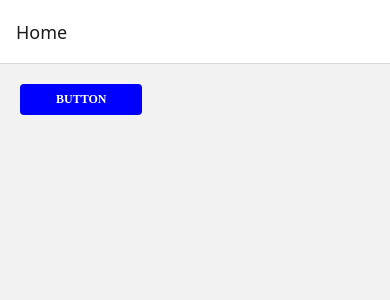
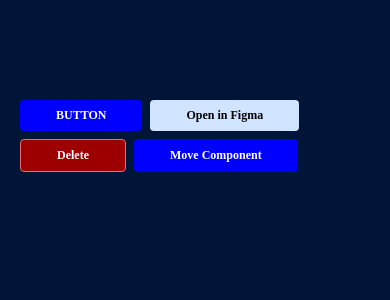
Before and after one commit to s77rt/UpInTheSky, a React Native app: screen / in a window 390 px wide. Shown: the top 300 px of the page. Built offline with nearby package versions, Linux system fonts and the light colour scheme.

Commit message:
test button colors

```diff
--- a/src/components/Button.tsx
+++ b/src/components/Button.tsx
@@ -1,20 +1,31 @@
-import React, {useMemo} from 'react';
-import {Pressable, StyleSheet, ViewStyle} from 'react-native';
+import React, {Children, useMemo} from 'react';
+import {ColorValue, Pressable, StyleSheet, ViewStyle} from 'react-native';
 import Text from './Text';
 
-type ButtonProps = {};
+type ButtonProps = {
+	variant?: 'primary' | 'secondary' | 'danger';
+	children?: React.ReactNode;
+};
 
-function Button({}: ButtonProps) {
+function Button({variant = 'primary', children}: ButtonProps) {
 	const style = useMemo<ViewStyle>(
 		() => ({
 			...styles.base,
+			...styles[`variant:${variant}`],
 		}),
-		[],
+		[variant],
+	);
+
+	const textColor = useMemo<ColorValue>(
+		() => (variant === 'secondary' ? 'black' : 'white'),
+		[variant],
 	);
 
 	return (
 		<Pressable style={style}>
-			<Text fontWeight="semiBold">BUTTON</Text>
+			<Text color={textColor} fontWeight="semiBold">
+				{children}
+			</Text>
 		</Pressable>
 	);
 }
@@ -24,8 +35,19 @@
 		borderRadius: 4,
 		paddingHorizontal: 36,
 		paddingVertical: 8,
-		backgroundColor: 'blue',
 		alignItems: 'center',
+		justifyContent: 'center',
+	},
+	'variant:primary': {
+		backgroundColor: 'blue', // TODO: gradiant background
+	},
+	'variant:secondary': {
+		backgroundColor: '#d0e3ff',
+	},
+	'variant:danger': {
+		backgroundColor: '#9d0000',
+		borderWidth: 1,
+		borderColor: '#ed6b6b',
 	},
 });
 
--- a/src/navigation/RootStack.ts
+++ b/src/navigation/RootStack.ts
@@ -8,6 +8,7 @@
 			screen: Home,
 		},
 	},
+	screenOptions: {headerShown: false},
 });
 
 export default RootStack;
--- a/src/pages/Home.tsx
+++ b/src/pages/Home.tsx
@@ -3,8 +3,20 @@
 
 function Home() {
 	return (
-		<View style={{padding: 20, flexDirection: 'row'}}>
-			<Button />
+		<View
+			style={{
+				paddingHorizontal: 20,
+				paddingVertical: 100,
+				flexDirection: 'row',
+				gap: 8,
+				flexWrap: 'wrap',
+				backgroundColor: '#001537',
+				flex: 1,
+			}}>
+			<Button>BUTTON</Button>
+			<Button variant="secondary">Open in Figma</Button>
+			<Button variant="danger">Delete</Button>
+			<Button>Move Component</Button>
 		</View>
 	);
 }
```
